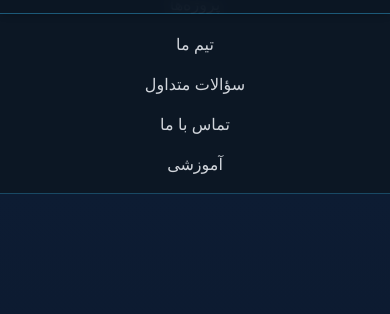
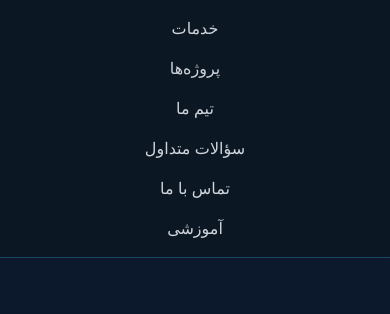
Before and after one commit to pouriadinad/NetRestart.github.io, a plain HTML site: page index.html in a window 390 px wide. Both pictures are taken after a click on the button 31 px from the left and 38 px from the top of the page. Shown: the part 63-377 px from the top of the page. Drawn offline with nearby package versions, Linux system fonts and the light colour scheme.

Commit message:
index.html

```diff
--- a/index.html
+++ b/index.html
@@ -12,6 +12,15 @@
   .back-to-top { position: fixed; bottom: 1.5rem; right: 1.5rem; font-size: 2.5rem; cursor: pointer; color: #38bdf8; }
   .card:hover { transform: translateY(-6px); transition: 0.3s ease-in-out; }
   .section-title { color: #38bdf8; font-size: 2rem; font-weight: 700; margin-bottom: 2rem; text-align: center; }
+
+  /* ✅ فقط برای اصلاح منوی موبایل اضافه شد */
+  #mobile-menu {
+    position: fixed;
+    top: 64px;
+    right: 0;
+    left: 0;
+    z-index: 50;
+  }
 </style>
 </head>
 <body id="top">
@@ -53,7 +62,6 @@
   <a href="#contact" class="block text-gray-300 hover:text-sky-400">تماس با ما</a>
   <a href="educational.html" class="block text-gray-300 hover:text-sky-400">آموزشی</a>
 </div>
-
 
 <!-- Hero -->
 <section class="min-h-screen flex flex-col justify-center items-center text-center px-4 bg-gradient-to-b from-[#0d1c33] to-[#0a1424] pt-24">
@@ -177,7 +185,7 @@
       <h3 class="text-xl text-sky-300 font-semibold mb-4">اطلاعات تماس</h3>
       <p class="text-gray-400">آدرس: تهران - شهرک صنعتی</p>
       <p class="text-gray-400">تلفن: +98 21 1234 5678</p>
-      <p class="text-gray-400">ایمیل: info@shabakeparsan.ir</p>
+      <p class="text-gray-400">ایمیل: info@shabakeparsam.ir</p>
       <p class="text-gray-400 mt-2">ساعات پاسخگویی: شنبه تا چهارشنبه 9 صبح تا 5 بعدازظهر</p>
     </div>
     <div class="card bg-[#11223a] p-6 rounded-2xl shadow border border-sky-400/20">
@@ -185,7 +193,7 @@
       <form class="space-y-4">
         <input type="text" placeholder="نام و نام خانوادگی" class="w-full p-3 rounded bg-[#0f1c2d] border border-sky-400/20 text-gray-300" />
         <input type="text" placeholder="ایمیل یا تلفن" class="w-full p-3 rounded bg-[#0f1c2d] border border-sky-400/20 text-gray-300" />
-        <textarea rows="4" placeholder="پیام شما" class="w-full p-3 rounded	bg-[#0f1c2d] border border-sky-400/20 text-gray-300"></textarea>
+        <textarea rows="4" placeholder="پیام شما" class="w-full p-3 rounded bg-[#0f1c2d] border border-sky-400/20 text-gray-300"></textarea>
         <div class="text-right">
           <button type="submit" class="bg-sky-400 text-[#0c1724] px-6 py-2 rounded font-semibold hover:bg-sky-300 transition">ارسال پیام</button>
         </div>
```
